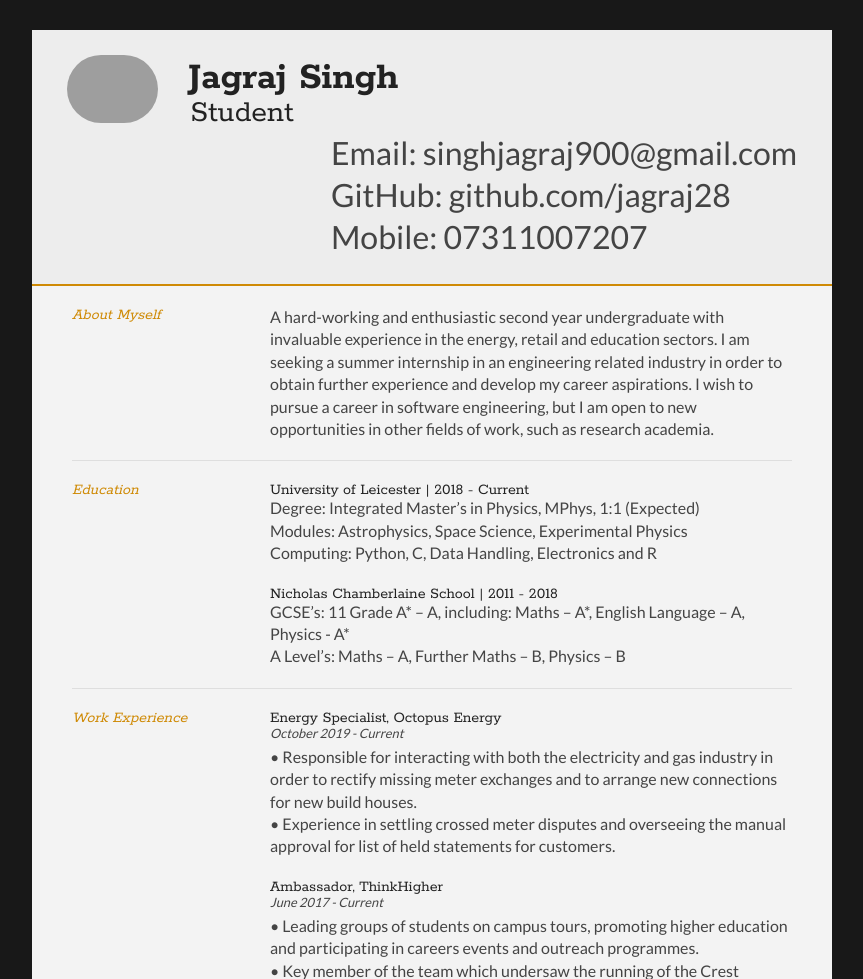
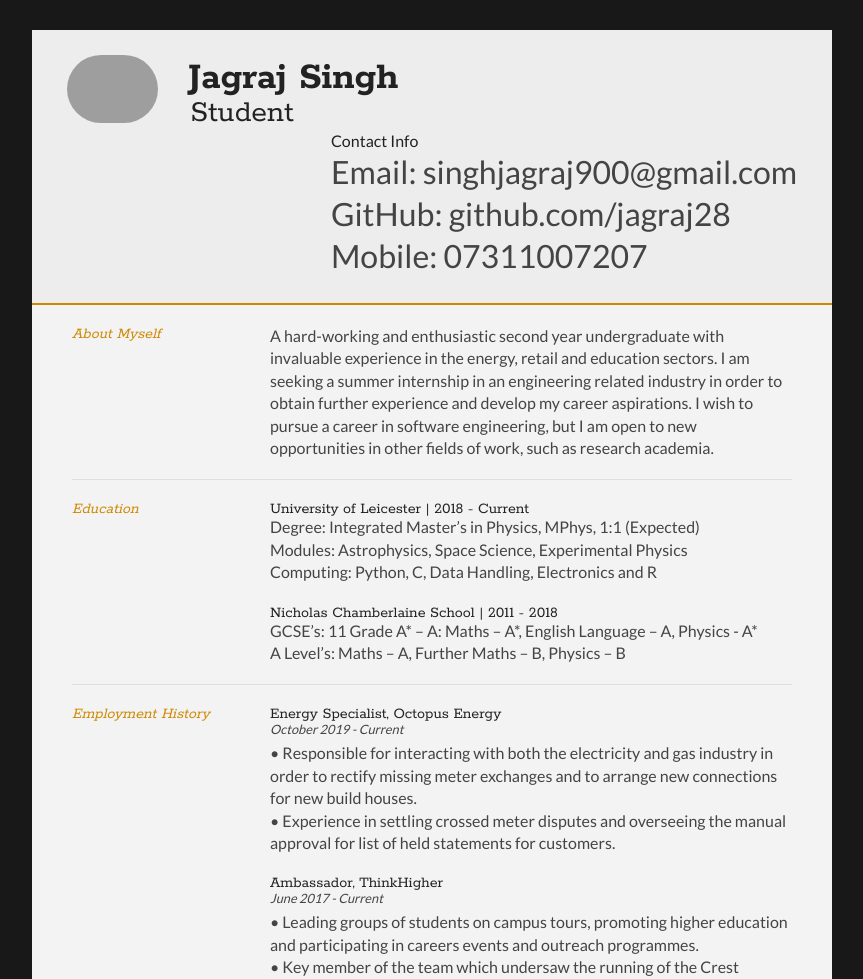
Before and after one commit to jagraj28/ResumeWebsite, a Flask app: page / in a window 1280 px wide. Shown: the top 979 px of the page, without its empty margins (208-1071 px from the left). Run offline with Flask 2, Linux system fonts and the light colour scheme; grey boxes are pictures that could not be loaded.

Commit message:
Update main.html

```diff
--- a/templates/main.html
+++ b/templates/main.html
@@ -20,6 +20,7 @@
 			<h2 class="quickFade delayThree">Student</h2>
 		</div>
 		<div id="contactDetails" class="quickFade delayFour">
+			<h3>Contact Info</h3>
 			<ul>
 				<li>Email: <a href="https://mail.google.com/mail" target="_blank">singhjagraj900@gmail.com</a></li>
 				<li>GitHub: <a href="https://github.com/jagraj28">github.com/jagraj28</a></li>
@@ -55,7 +56,7 @@
 				</article>
 				<article>
 					<h2>Nicholas Chamberlaine School | 2011 - 2018</h2>
-					<p>GCSE’s: 11 Grade A* – A, including: Maths – A*, English Language – A, Physics - A*<br>
+					<p>GCSE’s: 11 Grade A* – A: Maths – A*, English Language – A, Physics - A*<br>
 					   A Level’s: Maths – A, Further Maths – B, Physics – B</p>
 				</article>
 			</div>
@@ -64,7 +65,7 @@
 
 		<section>
 			<div class="sectionTitle">
-				<h1>Work Experience</h1>
+				<h1>Employment History</h1>
 			</div>
 			<div class="sectionContent">
 				<article>
```
